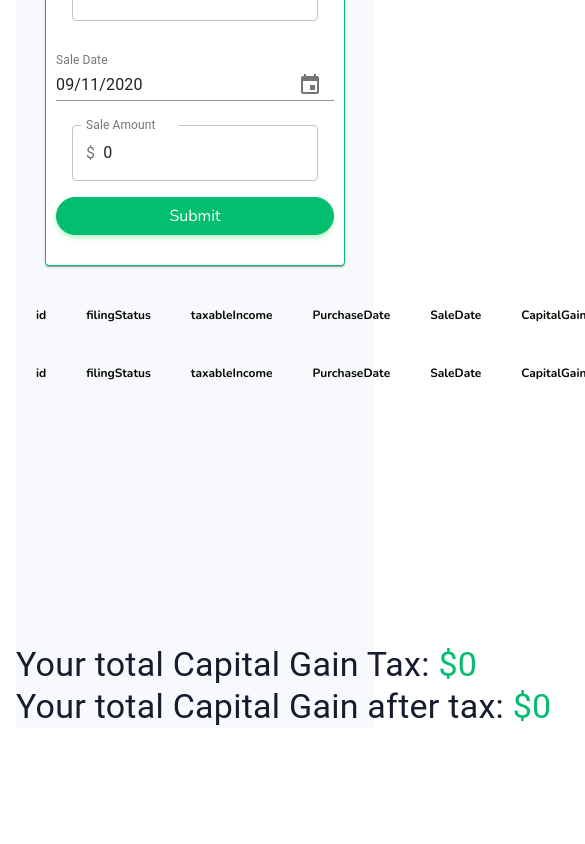
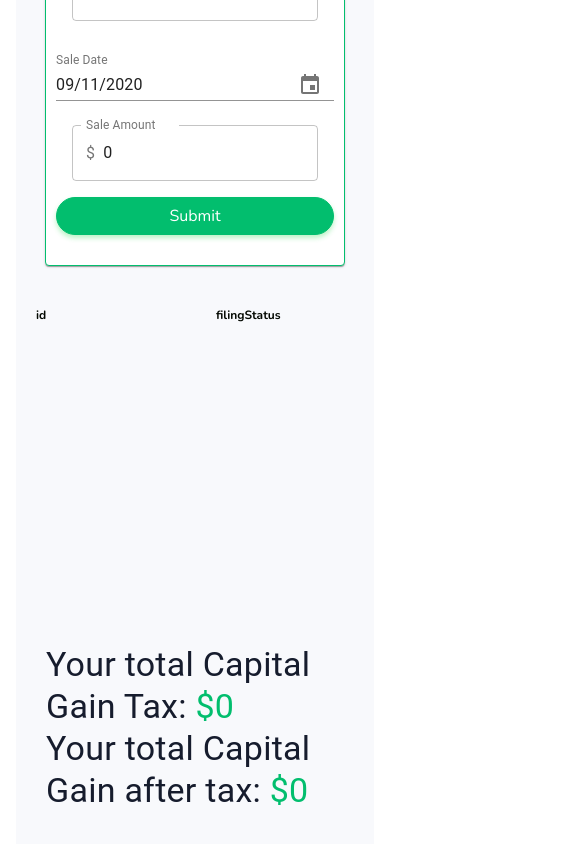
Before and after one commit to Kevin1192/Capital-Gain, a React (Create React App) app: page / in a window 390 px wide. Shown: the part 3856-4700 px from the top of the page, 585 px wide, since content can reach past the window. Before the commit the page ends 4584 px from the top, so only its background shows below. Built offline with nearby package versions, Linux system fonts and the light colour scheme.

Commit message:
make table responsive and scrollable

```diff
--- a/package.json
+++ b/package.json
@@ -12,6 +12,7 @@
     "@testing-library/user-event": "^7.1.2",
     "bootstrap": "^4.5.2",
     "date-fns": "^2.8.1",
+    "jquery": "^3.5.1",
     "node-sass": "^4.14.1",
     "react": "^16.13.1",
     "react-dom": "^16.13.1",
--- a/src/App.js
+++ b/src/App.js
@@ -9,19 +9,24 @@ import Section from './components/Section';
 import { BrowserRouter as Router, Route, Switch, withRouter } from 'react-router-dom';
 
 
-
 class App extends Component {
   constructor(props) {
     super(props);
   }
 
   componentDidMount() {
-
     window.addEventListener("scroll", this.scrollNavigation, true);
+    document.querySelector("table").addEventListener("scroll", this.scrollTable,true);
   }
 
   componentWillUnmount() {
     window.removeEventListener("scroll", this.scrollNavigation, true);
+  }
+
+  scrollTable = () => {
+    let content = document.querySelector("tbody");
+       content.style.width = document.querySelector("table").clientWidth +
+      document.querySelector("table").scrollLeft + "px";
   }
 
   scrollNavigation = () => {
--- a/src/assets/scss/_table.scss
+++ b/src/assets/scss/_table.scss
@@ -1,13 +1,26 @@
 table {
     width: 100%;
     table-layout: auto;
-    display: table;
+    display: block;
     margin: auto;
-    overflow: auto;
-
+    overflow-x: scroll;
 }
 
+thead, tbody {
+    display: block;
+}
 
+tbody {
+    overflow-y: scroll;
+    overflow-x: hidden;
+    height: 300px;
+}
+td, th {
+    min-width: 180px;
+    height: 25px;
+    overflow: hidden;
+    text-overflow: ellipsis;
+}
 th {
     padding: 20px 20px;
     text-align: left;
@@ -27,20 +40,6 @@ td{
     width: 80px;
 }
 
-
-.table-responsive {
-    min-height: .01%;
-    overflow: auto;
-    height: 300px;
-}
-
 table > tbody > tr:hover {
     background-color: rgb(208, 245, 220);;
 }
-
-.tbl-header {
-    overflow: scroll;
-}
-.tbl-content {
-    overflow: scroll;
-}
--- a/src/components/CapitalGainForm.jsx
+++ b/src/components/CapitalGainForm.jsx
@@ -45,6 +45,7 @@ const useStyles = makeStyles((theme) => ({
     display: "flex",
     flexDirection: "column",
     justifyContent: "center",
+    width:  "95%",
   },
   mxauto: {
     margin: "auto",
@@ -222,14 +223,7 @@ function CapitalGainForm() {
               </form>
             </Grid>
             <Grid item lg={8} className={classes.report}>
-              <div>
-                <div className="tbl-header">
-                  <table>
-                    <thead>
-                      <tr>{tableHeaderHtml}</tr>
-                    </thead>
-                  </table>
-                </div>
+
                 <div className="tbl-content table-responsive">
                   <table>
                   <thead>
@@ -240,7 +234,7 @@ function CapitalGainForm() {
                     <tbody>{tableBodyHtml}</tbody>
                   </table>
                 </div>
-              </div>
+              <div style= {{"padding-bottom" : "60px", "padding-left" : "30px"}}>
               {values.totalCapitalGainTax === undefined || [
                 <Typography variant="h4" component="h5">
                   Your total Capital Gain Tax:{" "}
@@ -261,6 +255,7 @@ function CapitalGainForm() {
                   </span>
                 </Typography>,
               ]}
+              </div>
             </Grid>
           </Grid>
         </Container>
--- a/src/components/Example.jsx
+++ b/src/components/Example.jsx
@@ -27,7 +27,7 @@ function Example() {
     let cases = [case1, case2];
     return (
         <React.Fragment>
-                <Container>
+                <Container id="cases">
                 <div className="text-center">
                 <Row className=""><Col><h1>Cases</h1></Col></Row>
                     <Row>
--- a/src/components/TopBar.jsx
+++ b/src/components/TopBar.jsx
@@ -12,7 +12,6 @@ class Topbar extends Component {
             { id: 1, idnm: "home", navheading: "HOME" },
             { id: 2, idnm: "cases", navheading: "CASES" },
             { id: 3, idnm: "calculator", navheading: "CALCULATOR" },
-
         ]
     }
     this.toggleLine = this.toggleLine.bind(this);
@@ -41,7 +40,7 @@ class Topbar extends Component {
                     {this.state.navItems.map((item, key) => (
                       <li key={key} className="has-submenu">
                         <a
-                          href={"/" + item.idnm}
+                          href={"#" + item.idnm}
                           className="nav-heading-before"
                         >
                           {item.navheading}
```
Also changed, not shown: src/components/Table.jsx (+0 -7 lines), 1 other file (tests, documents, lock files or other folders).
